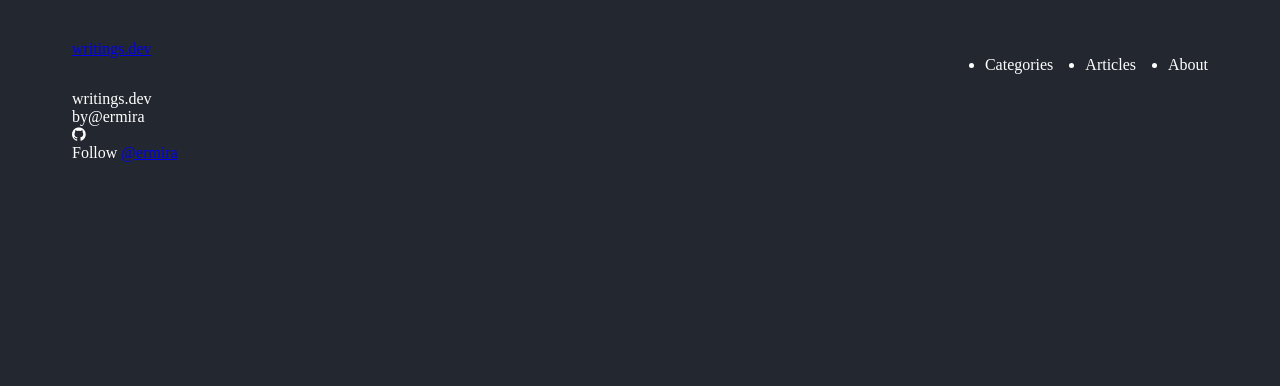
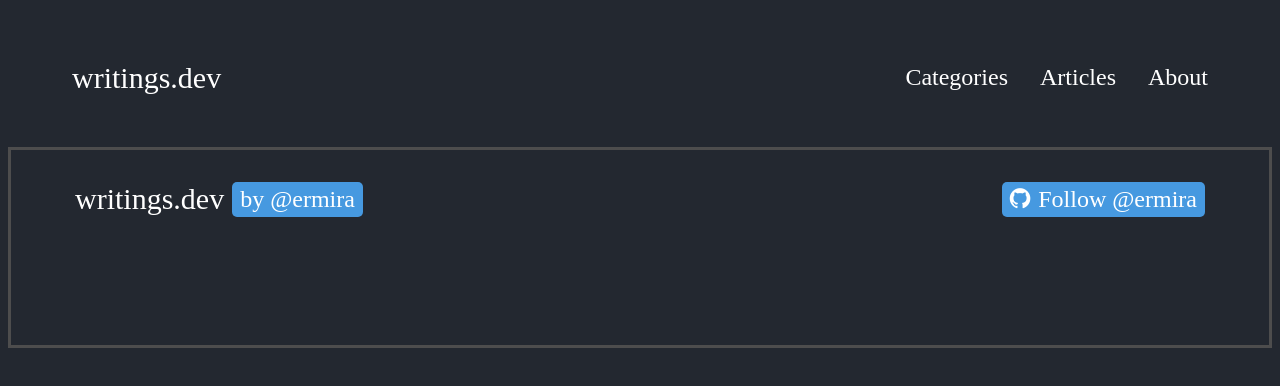
Before and after one commit to ermirasekiraqa/roadmap.sh-fullstack-static-webpages-checkpoint, a plain HTML site: page index.html in a window 1280 px wide. Drawn offline with Linux system fonts and the light colour scheme.

Commit message:
styled header and footer

```diff
--- a/index.html
+++ b/index.html
@@ -1,15 +1,14 @@
 <!DOCTYPE html>
 <html lang="en">
+
 <head>
   <meta charset="UTF-8" />
   <meta name="viewport" content="width=device-width, initial-scale=1.0" />
-    <link
-      rel="stylesheet"
-      href="https://cdnjs.cloudflare.com/ajax/libs/font-awesome/4.7.0/css/font-awesome.min.css"
-    />
+  <link rel="stylesheet" href="https://cdnjs.cloudflare.com/ajax/libs/font-awesome/4.7.0/css/font-awesome.min.css" />
   <link rel="stylesheet" href="main.css" />
   <title>Blog</title>
 </head>
+
 <body>
   <header class="header">
     <div class="logo">
@@ -25,14 +24,21 @@
   </header>
   <main></main>
   <footer class="footer">
-      <div>writings.dev</div>
-      <div>by@ermira</div>
-      <div>
+    <div class="logo-author-wrapper">
+      <div class="logo">
+        <a href="#">writings.dev</a>
+      </div>
+      <div class="author">
+        <a href="https://github.com/ermirasekiraqa">by @ermira</a>
+      </div>
+    </div>
+    <div class="author" id="follow-author">
       <i class="fa fa-github"></i>
       <div>
-          Follow <a href="https://github.com/ermirasekiraqa">@ermira</a>
+        <a href="https://github.com/ermirasekiraqa">Follow @ermira</a>
       </div>
     </div>
   </footer>
 </body>
+
 </html>
--- a/main.css
+++ b/main.css
@@ -1,19 +1,130 @@
 :root {
-    --main-background-color: #232830;
+    --dark-grey: #232830;
+    --fuscous-grey: #4D4D4D;
+    --salmon-pink: #FF7575;
+    --celestial-blue: #4699E0;
 }
 
 body {
-    background-color: var(--main-background-color);
+    background-color: var(--dark-grey);
     color: white;
+    font-size: 24px;
+}
+
+/* Header */
+.header {
+    display: flex;
+    justify-content: space-between;
+    align-items: center;
     padding: 32px 64px;
 }
 
-.header {
-    display: flex;
-    justify-content: space-between;
+.logo a {
+    color: white;
+    text-decoration: none;
+    font-size: 30px;
 }
 
 .navbar-list {
     display: flex;
     gap: 32px;
 }
+
+.navbar-list-item {
+    list-style: none;
+    transition: color 0.5s ease;
+}
+
+.navbar-list-item:hover {
+    color: var(--salmon-pink);
+    cursor: pointer;
+}
+
+/* Footer */
+.footer {
+    display: flex;
+    align-items: center;
+    gap: 24px;
+    border: 3px solid var(--fuscous-grey);
+    padding: 32px 64px 128px 64px;
+}
+
+.logo-author-wrapper {
+    display: flex;
+    gap: 8px;
+}
+
+.author {
+    background-color: var(--celestial-blue);
+    border-radius: 5px;
+    padding: 4px 8px;
+    transition: background-color 0.5s ease;
+    width: fit-content;
+}
+
+.author a {
+    color: white;
+    text-decoration: none;
+}
+
+.author:hover {
+    background-color: var(--salmon-pink);
+    cursor: pointer;
+}
+
+#follow-author {
+    display: flex;
+    gap: 8px;
+    white-space: nowrap;
+    margin-left: auto;
+}
+
+@media (max-width: 480px) {
+    body {
+        font-size: 16px;
+    }
+
+    .header {
+        padding: 8px 16px;
+    }
+
+    .logo a {
+        font-size: 24px;
+    }
+
+    .footer {
+        padding: 8px 16px 32px 16px;
+        display: block;
+    }
+
+    .logo-author-wrapper {
+        margin-bottom: 24px;
+    }
+
+    #follow-author {
+        margin-left: 0;
+    }
+}
+
+@media (min-width: 481px) and (max-width: 768px) {
+    body {
+        font-size: 20px;
+    }
+
+    .header {
+        padding: 16px 32px;
+    }
+
+    .footer {
+        padding: 16px 24px 48px 24px;
+        display: block;
+    }
+
+    .logo-author-wrapper {
+        margin-bottom: 32px;
+    }
+
+    #follow-author {
+        margin-left: 0;
+    }
+}
```
Lines whose indentation alone changed are shown as unchanged.
